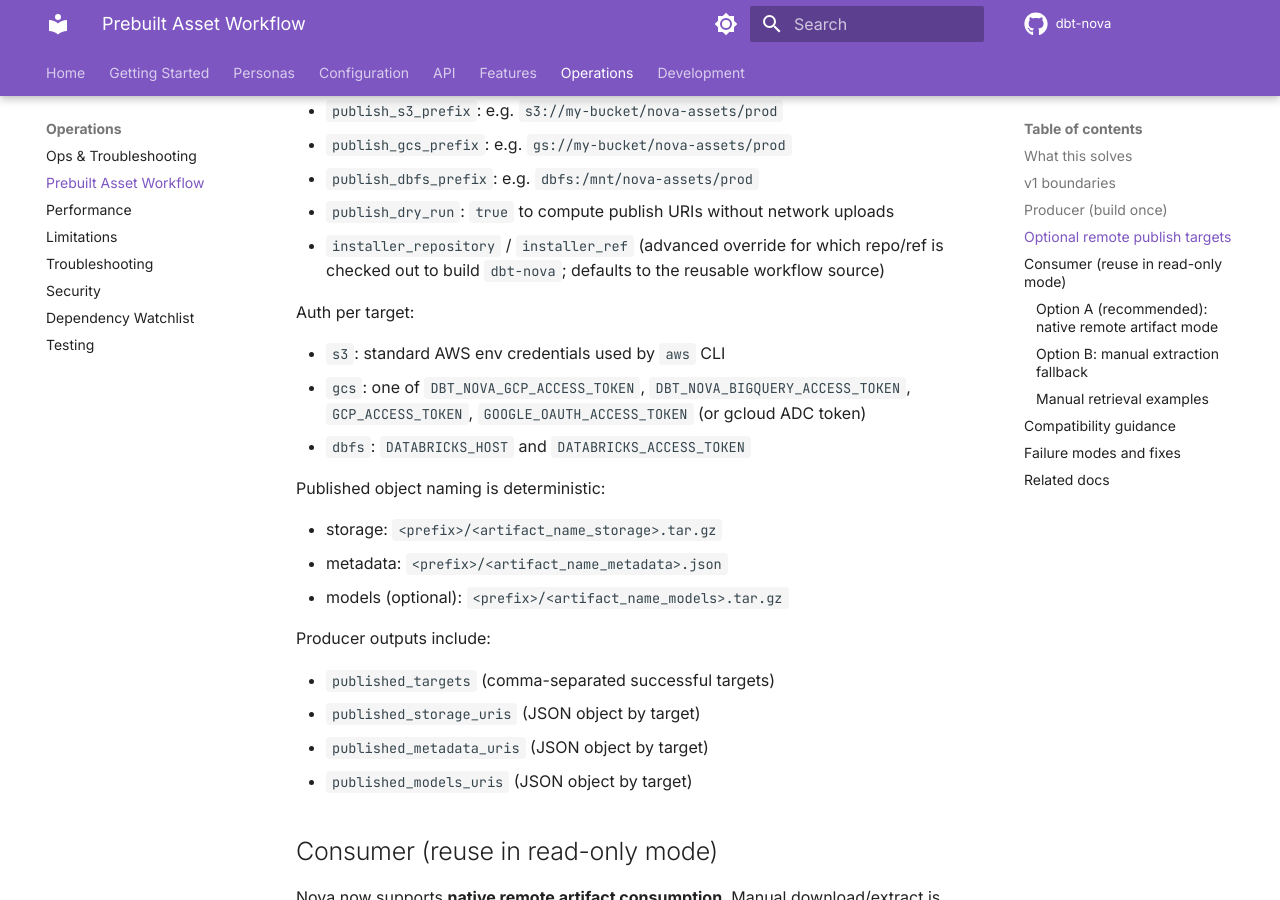
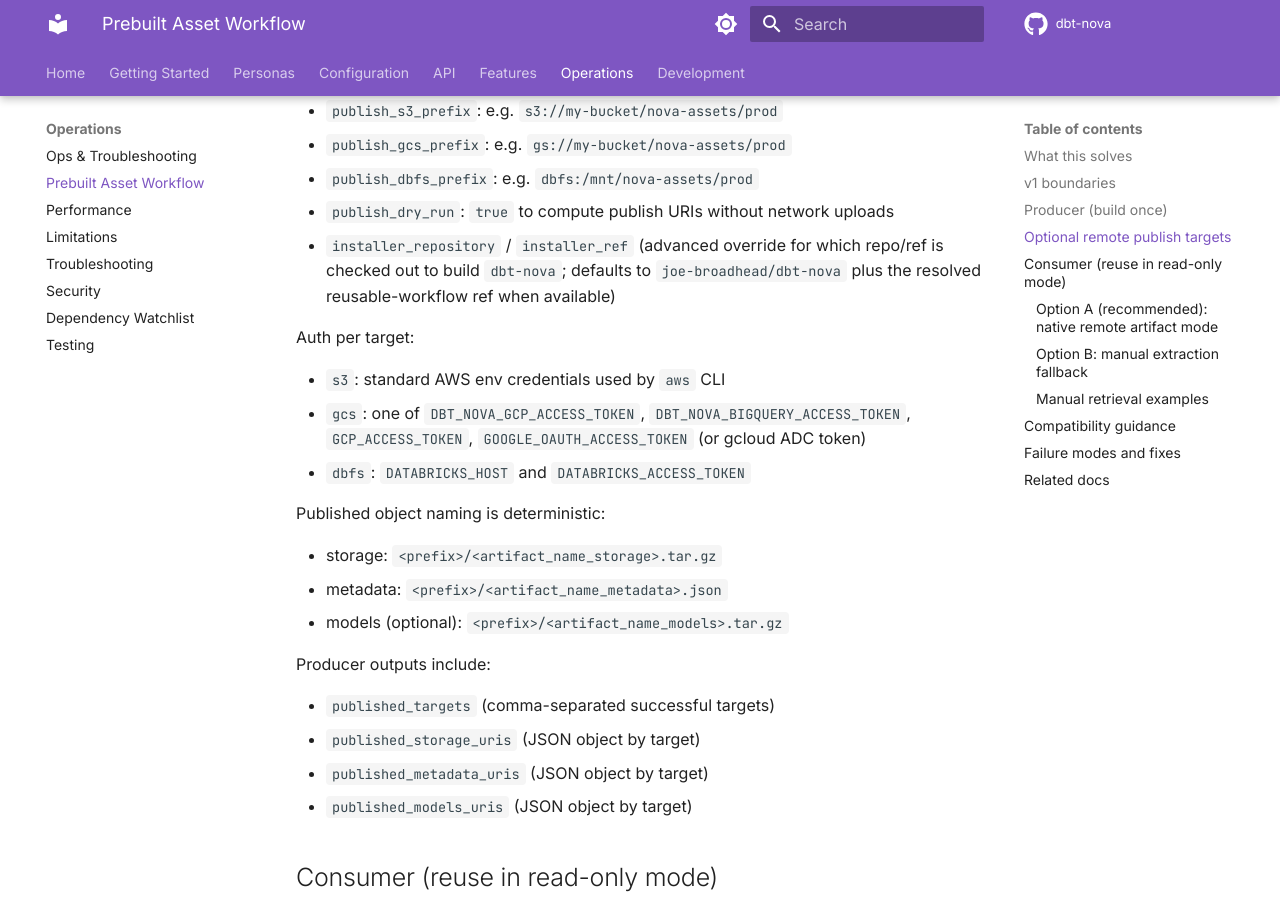
Before and after one commit to joe-broadhead/dbt-nova, an MkDocs documentation site: the page built from docs/operations/prebuilt-assets.md, in a window 1280 px wide and 900 px high, scrolled down 2306 px. Built offline with MkDocs 1.6.1 and Material for MkDocs 9.7.7, drawn with Linux system fonts in a browser that asks for light colours; comment, search, counter and statistics services are not loaded.

Commit message:
ci: default reusable installer source to dbt-nova
* ci: default reusable installer source to dbt-nova

* ci: require immutable installer ref resolution

```diff
--- a/docs/operations/prebuilt-assets.md
+++ b/docs/operations/prebuilt-assets.md
@@ -98,7 +98,8 @@ Workflow inputs:
 - `publish_dbfs_prefix`: e.g. `dbfs:/mnt/nova-assets/prod`
 - `publish_dry_run`: `true` to compute publish URIs without network uploads
 - `installer_repository` / `installer_ref` (advanced override for which repo/ref
-  is checked out to build `dbt-nova`; defaults to the reusable workflow source)
+  is checked out to build `dbt-nova`; defaults to
+  `joe-broadhead/dbt-nova` plus the resolved reusable-workflow ref when available)
 
 Auth per target:
 
```
Also changed, not shown: 2 other files.
